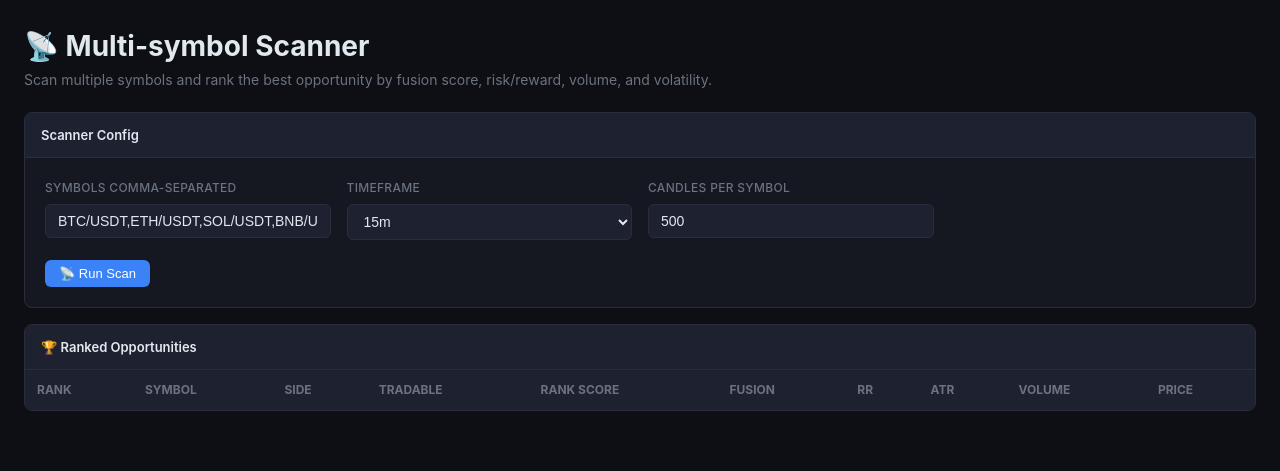
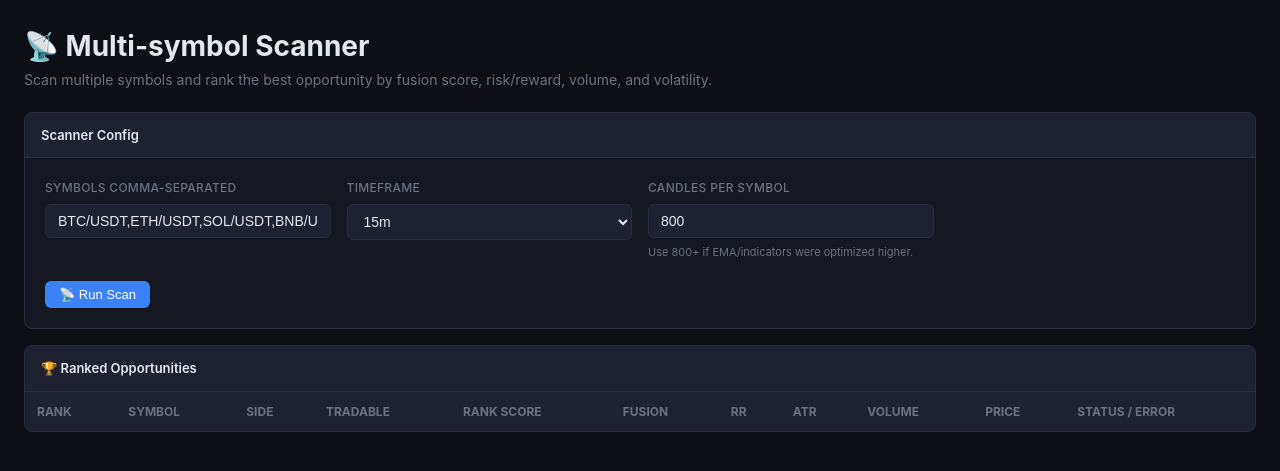
Before and after one commit to Nawfal1001/Prometeus, a FastAPI app: page /scan in a window 1280 px wide. Shown: the part 55-526 px from the top of the page. Run offline with FastAPI, Linux system fonts and the light colour scheme; lists and menus that the app fills with data are empty.

Commit message:
Show scanner errors in UI

```diff
--- a/dashboard/templates/scan.html
+++ b/dashboard/templates/scan.html
@@ -9,12 +9,13 @@
 <div class="card"><div class="card-header">Scanner Config</div><div class="settings-grid" style="padding:20px">
 <div class="field-group"><label>Symbols comma-separated</label><input id="scan-symbols" value="BTC/USDT,ETH/USDT,SOL/USDT,BNB/USDT,XRP/USDT,AVAX/USDT,DOGE/USDT"></div>
 <div class="field-group"><label>Timeframe</label><select id="scan-timeframe"><option>1m</option><option>5m</option><option selected>15m</option><option>30m</option><option>1h</option></select></div>
-<div class="field-group"><label>Candles per symbol</label><input id="scan-limit" type="number" value="500" min="100" max="3000" step="100"></div>
+<div class="field-group"><label>Candles per symbol</label><input id="scan-limit" type="number" value="800" min="100" max="3000" step="100"><span class="hint">Use 800+ if EMA/indicators were optimized higher.</span></div>
 </div><div style="padding:0 20px 20px"><button class="btn btn-primary" onclick="runScan()">📡 Run Scan</button><span id="scan-status" style="margin-left:12px;color:var(--muted)"></span></div></div>
-<div class="card mt"><div class="card-header">🏆 Ranked Opportunities</div><table class="trade-table"><thead><tr><th>Rank</th><th>Symbol</th><th>Side</th><th>Tradable</th><th>Rank Score</th><th>Fusion</th><th>RR</th><th>ATR</th><th>Volume</th><th>Price</th></tr></thead><tbody id="scan-body"></tbody></table></div>
+<div class="card mt"><div class="card-header">🏆 Ranked Opportunities</div><table class="trade-table"><thead><tr><th>Rank</th><th>Symbol</th><th>Side</th><th>Tradable</th><th>Rank Score</th><th>Fusion</th><th>RR</th><th>ATR</th><th>Volume</th><th>Price</th><th>Status / Error</th></tr></thead><tbody id="scan-body"></tbody></table></div>
 </div>
 <script>
 function fmt(v,d=4){return Number.isFinite(Number(v))?Number(v).toFixed(d):'—'}
+function esc(s){return String(s??'').replace(/[&<>"]/g,c=>({'&':'&amp;','<':'&lt;','>':'&gt;','"':'&quot;'}[c]))}
 async function runScan(){
  const symbols=document.getElementById('scan-symbols').value.split(',').map(s=>s.trim()).filter(Boolean);
  const timeframe=document.getElementById('scan-timeframe').value;
@@ -23,8 +24,12 @@ async function runScan(){
  const res=await fetch('/api/scan/run',{method:'POST',headers:{'Content-Type':'application/json'},body:JSON.stringify({symbols,timeframe,limit})});
  const data=await res.json();
  if(!res.ok||data.error){document.getElementById('scan-status').textContent='Error: '+(data.error||res.status);return;}
- document.getElementById('scan-status').textContent=`Done — best: ${data.best?.symbol||'none'}`;
- document.getElementById('scan-body').innerHTML=(data.symbols||[]).map((r,i)=>`<tr><td>#${i+1}</td><td>${r.symbol}</td><td>${r.side||'—'}</td><td>${r.tradable?'✅':'—'}</td><td>${fmt(r.rank_score)}</td><td>${fmt(r.fusion_score)}</td><td>${fmt(r.risk_reward,2)}</td><td>${fmt(r.atr_norm,5)}</td><td>${fmt(r.vol_ratio,2)}</td><td>${fmt(r.price,2)}</td></tr>`).join('');
+ const rows=data.symbols||[];
+ const ok=rows.filter(r=>!r.error).length;
+ const failed=rows.length-ok;
+ const best=(data.best&&!data.best.error)?data.best:null;
+ document.getElementById('scan-status').textContent=`Done — ok: ${ok}, failed: ${failed}, best: ${best?.symbol||'none'}`;
+ document.getElementById('scan-body').innerHTML=rows.map((r,i)=>`<tr><td>#${i+1}</td><td>${esc(r.symbol)}</td><td>${esc(r.side||'—')}</td><td>${r.tradable?'✅':'—'}</td><td>${fmt(r.rank_score)}</td><td>${fmt(r.fusion_score)}</td><td>${fmt(r.risk_reward,2)}</td><td>${fmt(r.atr_norm,5)}</td><td>${fmt(r.vol_ratio,2)}</td><td>${fmt(r.price,2)}</td><td style="max-width:320px;white-space:normal;color:${r.error?'var(--red)':'var(--muted)'}">${esc(r.error||r.reason||r.signal?.reason||'ok')}</td></tr>`).join('');
 }
 </script>
 </body></html>
```
